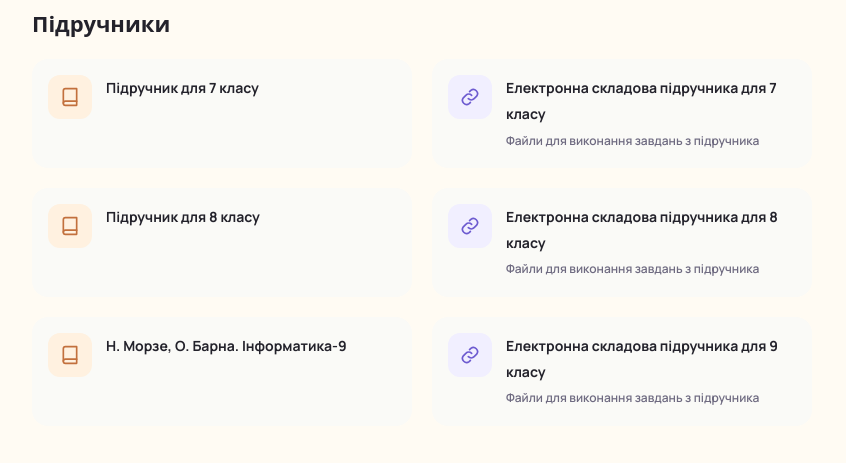
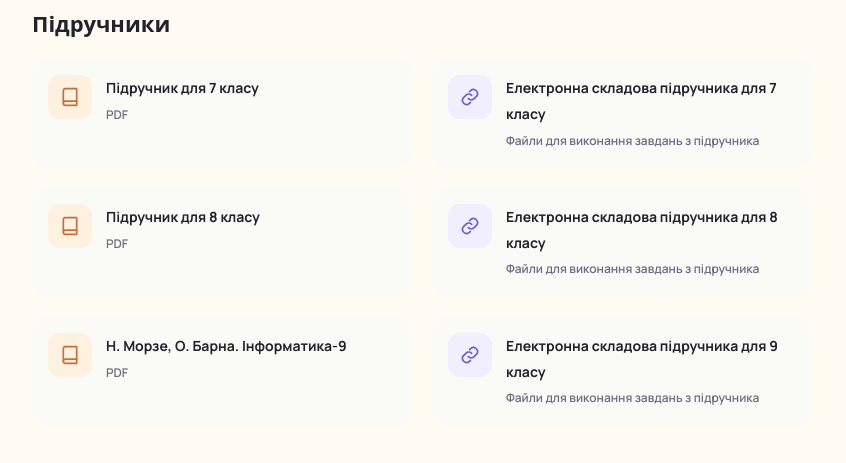
Before and after one commit to dpovod/python-tkinter-examples, a Jekyll site: the page built from docs/resources.html, in a window 1280 px wide. Shown: the part 341-804 px from the top of the page, without its empty margins (32-878 px from the left). Built offline with Jekyll 4.4.1, drawn with Linux system fonts in a browser that asks for light colours.

Commit message:
Open grade 7 textbook in Google Drive viewer, label textbooks as PDF
- Grade 7 textbook now links to the Google Drive viewer: the previous
  host forced a download (Content-Disposition: attachment).
- Add "PDF" note to grade 7–9 textbook cards.

Co-Authored-By: Claude Opus 5.5 <noreply@anthropic.com>

```diff
--- a/docs/_data/resources.yml
+++ b/docs/_data/resources.yml
@@ -10,7 +10,8 @@
   title: "Підручник для 7 класу"   # TODO: автори
   type: book
   group: textbooks
-  url: "https://znayshov.com/FR/33506/Informatika_7kl_Morze_nush_2024.pdf"
+  url: "https://drive.google.com/file/d/1RmLhs8R1MOeIVg1HPoBJ6ZPbAJVhnwSU/view"
+  note: "PDF"
   grades: [7]
 
 - id: textbook-7-files
@@ -26,6 +27,7 @@
   type: book
   group: textbooks
   url: "https://drive.google.com/file/d/1EFkyl58UIPDfqqORQgOABMKmF_maIwuL/view"
+  note: "PDF"
   grades: [8]
 
 - id: textbook-8-files
@@ -41,6 +43,7 @@
   type: book
   group: textbooks
   url: "https://drive.google.com/file/d/1y7f12wMI9HT6IWfNfdzCXFOuWpHQyPNG/view"
+  note: "PDF"
   grades: [9]
 
 - id: textbook-9-files
```
